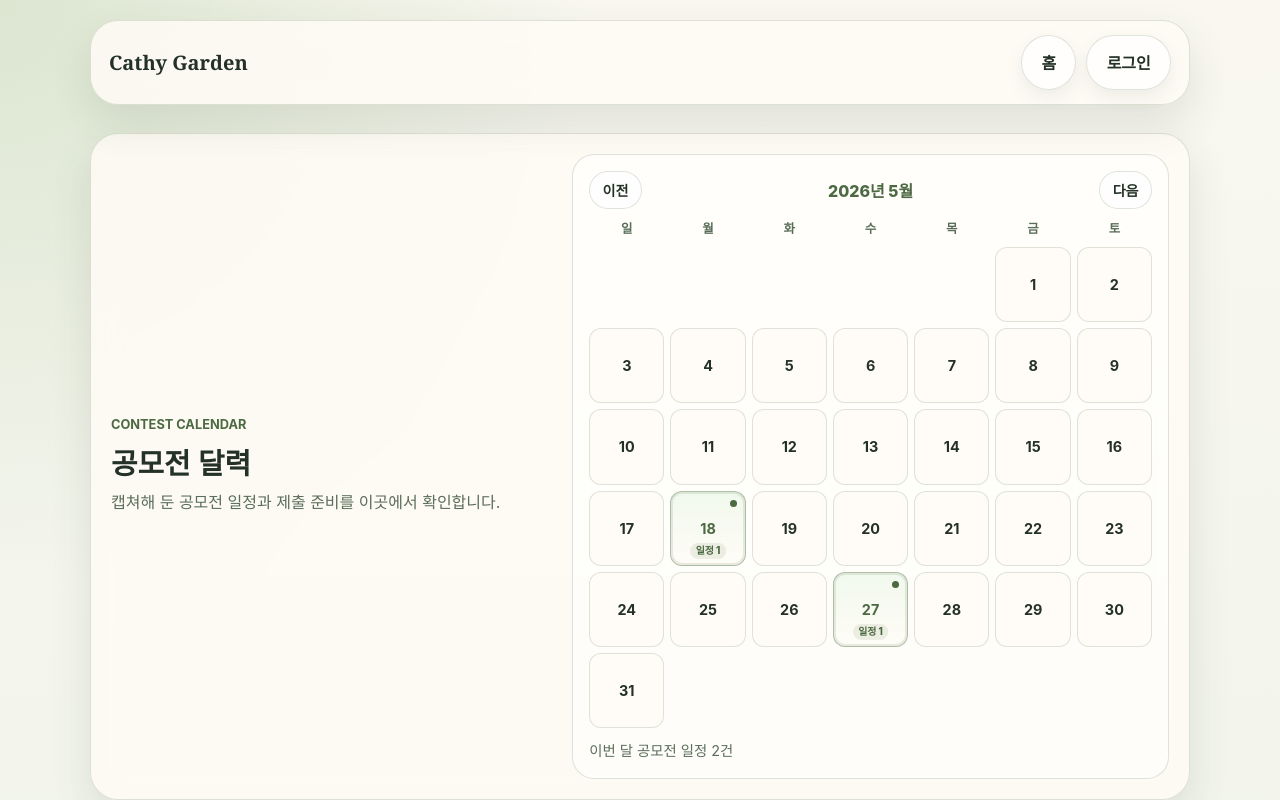
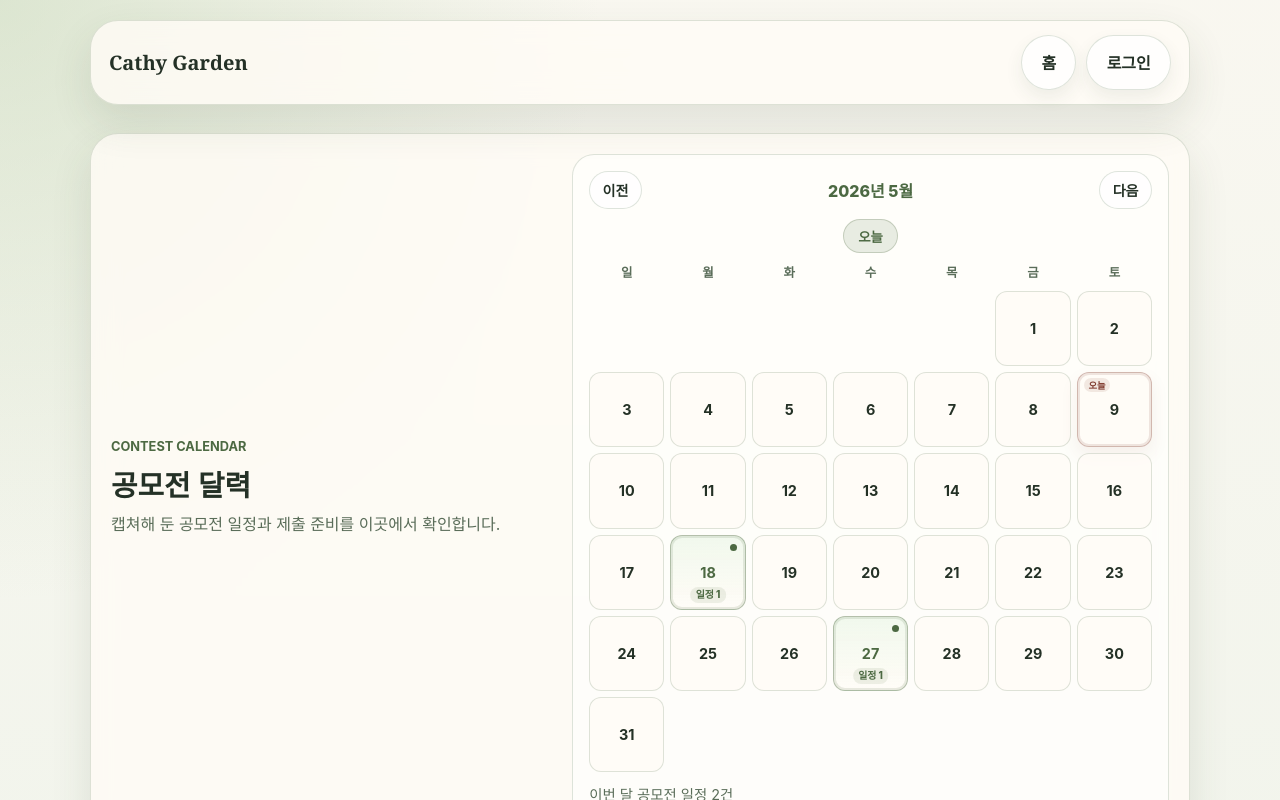
Before and after one commit to in63119/cathy-garden, a Next.js app: page / in a window 1280 px wide. Shown: the top 800 px of the page. Built offline with nearby package versions, Linux system fonts and the light colour scheme; no server answers; a web font is replaced by a local one.

Commit message:
feat: highlight today in contest calendar

```diff
--- a/components/contest-calendar.tsx
+++ b/components/contest-calendar.tsx
@@ -67,6 +67,11 @@ function formatMonthLabel(monthDate: Date) {
 }
 
 export function ContestCalendar() {
+  const todayDateKey = useMemo(() => {
+    const today = new Date();
+
+    return formatDateKey(today.getFullYear(), today.getMonth(), today.getDate());
+  }, []);
   const [visibleMonth, setVisibleMonth] = useState(() => {
     const today = new Date();
 
@@ -114,6 +119,13 @@ export function ContestCalendar() {
     );
   }
 
+  function moveToToday() {
+    const today = new Date();
+
+    setSelectedContestId(null);
+    setVisibleMonth(new Date(today.getFullYear(), today.getMonth(), 1));
+  }
+
   return (
     <section
       className="content-shell contest-calendar-section"
@@ -152,6 +164,13 @@ export function ContestCalendar() {
               다음
             </button>
           </div>
+          <button
+            type="button"
+            className="contest-calendar-today-button"
+            onClick={moveToToday}
+          >
+            오늘
+          </button>
 
           <div className="contest-calendar-grid contest-calendar-weekdays">
             {weekdayLabels.map((label) => (
@@ -165,6 +184,7 @@ export function ContestCalendar() {
                 ? contestEventsByDate.get(calendarDay.dateKey) ?? []
                 : [];
               const hasContestEvents = contestEvents.length > 0;
+              const isToday = calendarDay.dateKey === todayDateKey;
               const selectedContestIsOnDay = contestEvents.some(
                 (contestEvent) => contestEvent.id === selectedContestId,
               );
@@ -187,6 +207,7 @@ export function ContestCalendar() {
                     "contest-calendar-day",
                     hasContestEvents ? "is-contest-day" : "",
                     selectedContestIsOnDay ? "is-selected" : "",
+                    isToday ? "is-today" : "",
                   ]
                     .filter(Boolean)
                     .join(" ")}
@@ -199,11 +220,16 @@ export function ContestCalendar() {
                   aria-label={
                     hasContestEvents
                       ? `${calendarDay.day}일, 공모전 일정 ${contestEvents.length}건 상세 보기`
-                      : `${calendarDay.day}일`
+                      : isToday
+                        ? `${calendarDay.day}일, 오늘`
+                        : `${calendarDay.day}일`
                   }
                   aria-pressed={selectedContestIsOnDay}
                 >
                   <span>{calendarDay.day}</span>
+                  {isToday ? (
+                    <span className="contest-calendar-today-badge">오늘</span>
+                  ) : null}
                   {hasContestEvents ? (
                     <span className="contest-calendar-badge">
                       일정 {contestEvents.length}
--- a/src/app/globals.css
+++ b/src/app/globals.css
@@ -376,6 +376,20 @@ input {
   background: rgba(255, 255, 255, 0.9);
 }
 
+.contest-calendar-today-button {
+  justify-self: center;
+  min-height: 34px;
+  padding: 0 0.9rem;
+  border: 1px solid rgba(76, 105, 66, 0.24);
+  border-radius: 999px;
+  background: var(--accent-soft);
+  color: var(--accent-strong);
+  cursor: pointer;
+  font: inherit;
+  font-size: 0.84rem;
+  font-weight: 800;
+}
+
 .contest-calendar-grid {
   display: grid;
   grid-template-columns: repeat(7, minmax(0, 1fr));
@@ -431,6 +445,28 @@ input {
   height: 7px;
   border-radius: 999px;
   background: var(--accent-strong);
+}
+
+.contest-calendar-day.is-today {
+  border-color: rgba(127, 58, 46, 0.36);
+  box-shadow:
+    inset 0 0 0 2px rgba(127, 58, 46, 0.12),
+    0 8px 18px rgba(127, 58, 46, 0.08);
+}
+
+.contest-calendar-today-badge {
+  position: absolute;
+  top: 5px;
+  left: 6px;
+  max-width: calc(100% - 12px);
+  padding: 0.1rem 0.3rem;
+  border-radius: 999px;
+  background: rgba(127, 58, 46, 0.1);
+  color: var(--danger);
+  font-size: 0.58rem;
+  font-weight: 900;
+  line-height: 1.2;
+  white-space: nowrap;
 }
 
 .contest-calendar-day.is-contest-day:not(:disabled) {
@@ -762,6 +798,11 @@ input {
     font-size: 0.82rem;
   }
 
+  .contest-calendar-today-button {
+    min-height: 32px;
+    font-size: 0.8rem;
+  }
+
   .contest-calendar-grid {
     gap: 4px;
   }
@@ -779,6 +820,12 @@ input {
   .contest-calendar-badge {
     bottom: 4px;
     font-size: 0.58rem;
+  }
+
+  .contest-calendar-today-badge {
+    top: 4px;
+    left: 4px;
+    font-size: 0.54rem;
   }
 
   .hero-copy-card,
```
Also changed, not shown: 1 other file (tests, documents, lock files or other folders).
